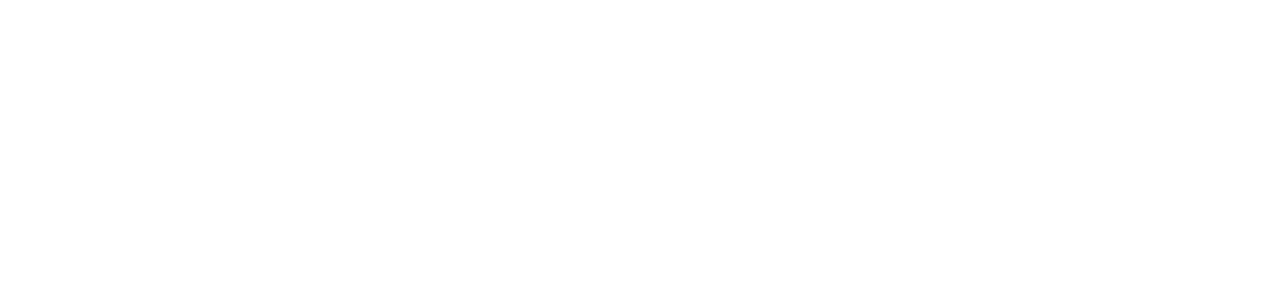
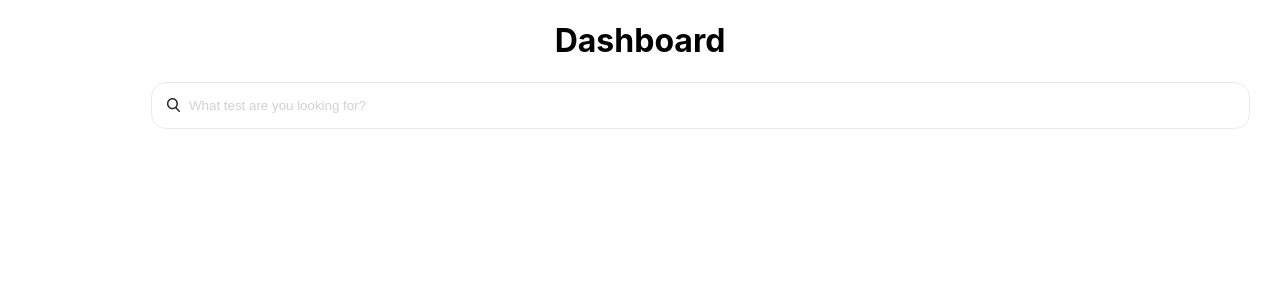
Before and after one commit to quetalse/interview, a React (Create React App) app: page / in a window 1280 px wide. Shown: the top 300 px of the page. Built offline with nearby package versions, Linux system fonts and the light colour scheme.

Commit message:
add dashboard search

```diff
--- a/src/App.tsx
+++ b/src/App.tsx
@@ -1,7 +1,14 @@
+import {Routes, Route} from "react-router-dom";
+import Dashboard from "./screens/Dashboard";
 import './App.scss';
+
+
 const App = () => {
   return (
       <div className="App">
+          <Routes>
+              <Route path="/" element={<Dashboard/>} />
+          </Routes>
       </div>
   )
 }
--- /dev/null
+++ b/src/screens/Dashboard/Search/index.tsx
@@ -0,0 +1,29 @@
+import React, {useContext} from 'react';
+
+import search from '../../../assets/Vector.png';
+import { AppContext } from '../../../datamanager/context';
+
+import "./styles.scss";
+
+const Search = ({onSearch, searchValue}: {
+    onSearch: any,
+    searchValue: string
+}) => {
+    const { state } = useContext(AppContext);
+    let testLength = state.data.length;
+
+    return (
+        <div className="search-box">
+            <img src={search} alt="search" className="search-box__pic"/>
+            <input
+                className="search-box__input"
+                type="text"
+                placeholder="What test are you looking for?"
+                value={searchValue}
+                onChange={(e: React.FormEvent<HTMLInputElement>) => onSearch(e.currentTarget.value)}/>
+            {testLength ? <span className="search-box__info">{state.data.length} tests</span> : null}
+        </div>
+    )
+}
+
+export default Search;
--- /dev/null
+++ b/src/screens/Dashboard/Search/styles.scss
@@ -0,0 +1,35 @@
+.search-box{
+  max-width: 978px;
+  min-width: 500px;
+  margin: 0 auto;
+  position: relative;
+
+  &__pic{
+    position: absolute;
+    top: 16px;
+    left: 16px;
+  }
+
+  &__input{
+    margin-bottom: 30px;
+    width: 100%;
+    background: #FFFFFF;
+    border: 1px solid #EBEBEB;
+    border-radius: 15px;
+    height: 45px;
+    outline-style: none;
+    padding: 0 82px 0 37px;
+
+    &::placeholder{
+      color: #D1D1D1;
+    }
+  }
+
+  &__info{
+    position: absolute;
+    top: 14px;
+    right: 17px;
+    color: #D1D1D1;
+    font-size: 14px;
+  }
+}
--- /dev/null
+++ b/src/screens/Dashboard/index.tsx
@@ -0,0 +1,22 @@
+import {useContext, useEffect, useState} from 'react';
+import {AppContext} from '../../datamanager/context';
+import {ActionTypes, DataType, Site, Test} from '../../@types';
+
+import "./styles.scss";
+import Search from "./Search";
+
+const Dashboard = () => {
+    const { dispatch, state } = useContext(AppContext);
+    const [ searchValue , setSearchValue] = useState('');
+
+    return (
+        <div className="screen dashboard">
+            <h1 className="screen__title">Dashboard</h1>
+            <div className="screen__content">
+                <Search searchValue={searchValue} onSearch={setSearchValue}/>
+            </div>
+        </div>
+    )
+}
+
+export default Dashboard;
```
Also changed, not shown: src/assets/Vector.png (added), src/screens/Dashboard/styles.scss (added).
